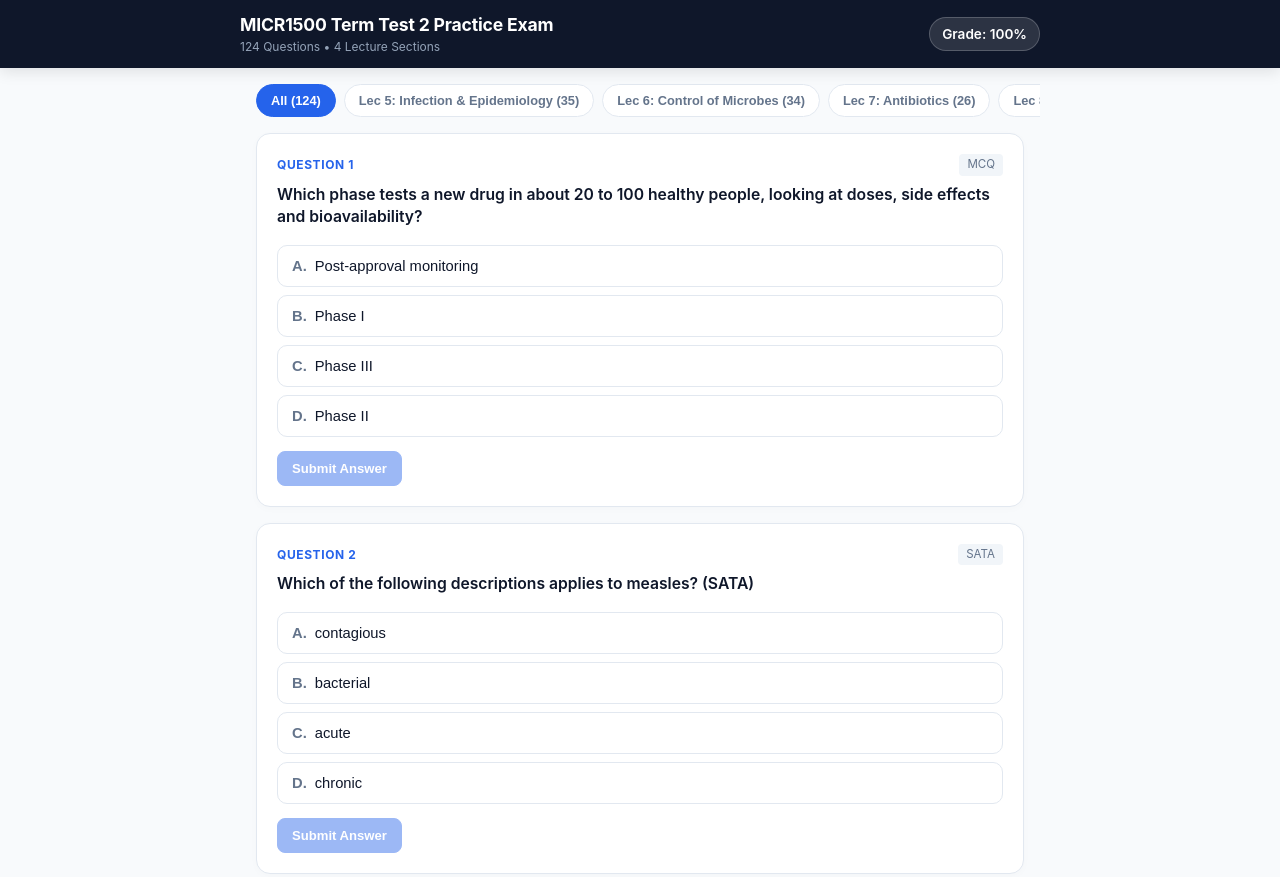
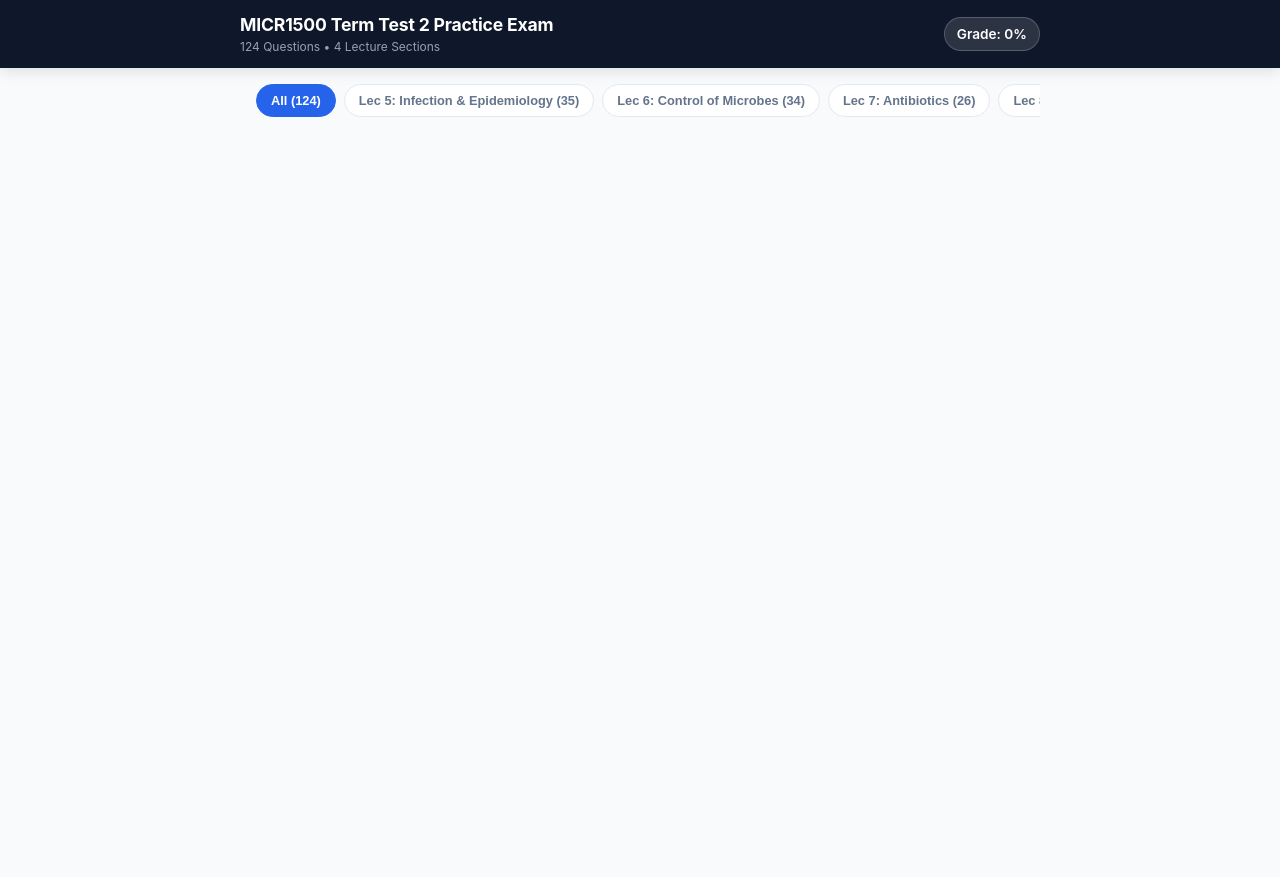
Before and after one commit to Scoobycent/Micro-Exam-Practice, a plain HTML site: page micr1500_term_test_2_practice_exam.html in a window 1280 px wide. Shown: the top 877 px of the page. After the commit the page ends 800 px from the top, so only its background shows below. Drawn offline with Linux system fonts and the light colour scheme.

Commit message:
Update score display and calculation logic
Refactor score calculation logic in practice exam.

```diff
--- a/micr1500_term_test_2_practice_exam.html
+++ b/micr1500_term_test_2_practice_exam.html
@@ -318,7 +318,7 @@
                 <p id="header-subtitle">124 Questions • 4 Lecture Sections</p>
             </div>
             <div class="score-badge" id="score-counter">
-                Grade: 100%
+                Grade: 0%
             </div>
         </div>
     </header>
@@ -2013,30 +2013,10 @@
     }
 
     function updateScore() {
-        const totalQuestions = activeQuestions.length;
-        if(totalQuestions === 0) {
-            document.getElementById('score-counter').textContent = `Grade: 100%`;
-            return;
-        }
-
-        // Calculate points lost just for the active set
-        let activePointsLost = 0;
         let submittedCount = 0;
-
-        activeQuestions.forEach(q => {
-            const state = userState.get(q.qid);
-            if(state && state.submitted) {
-                submittedCount++;
-                activePointsLost += (1 - state.score);
-            }
-        });
-
-        // Starts at 100% and subtracts proportional value of missed questions
-        let currentGrade = Math.max(0, Math.round(((totalQuestions - activePointsLost) / totalQuestions) * 100));
-
-        const scoreElem = document.getElementById('score-counter');
-        scoreElem.textContent = `Grade: ${currentGrade}%`;
-        scoreElem.title = `Answered ${submittedCount} / ${totalQuestions}`;
+        let totalScore = 0;
+
+        userState.forEach(
     }
 
     function renderQuestions() {
```
